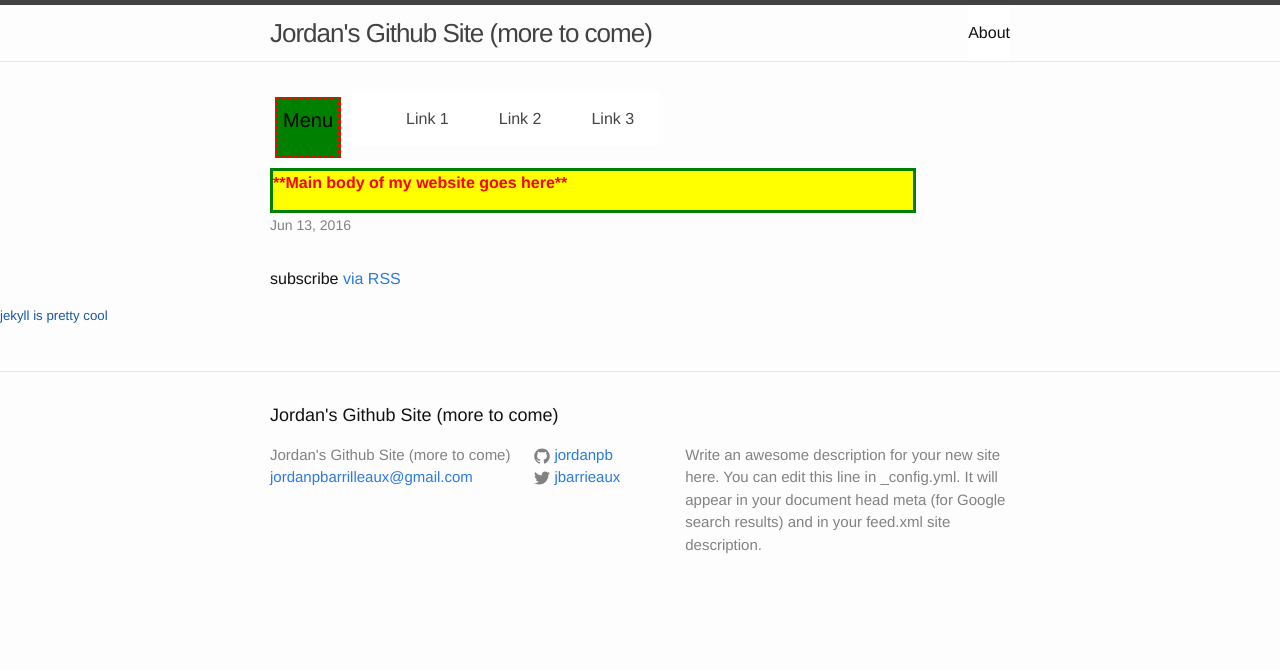
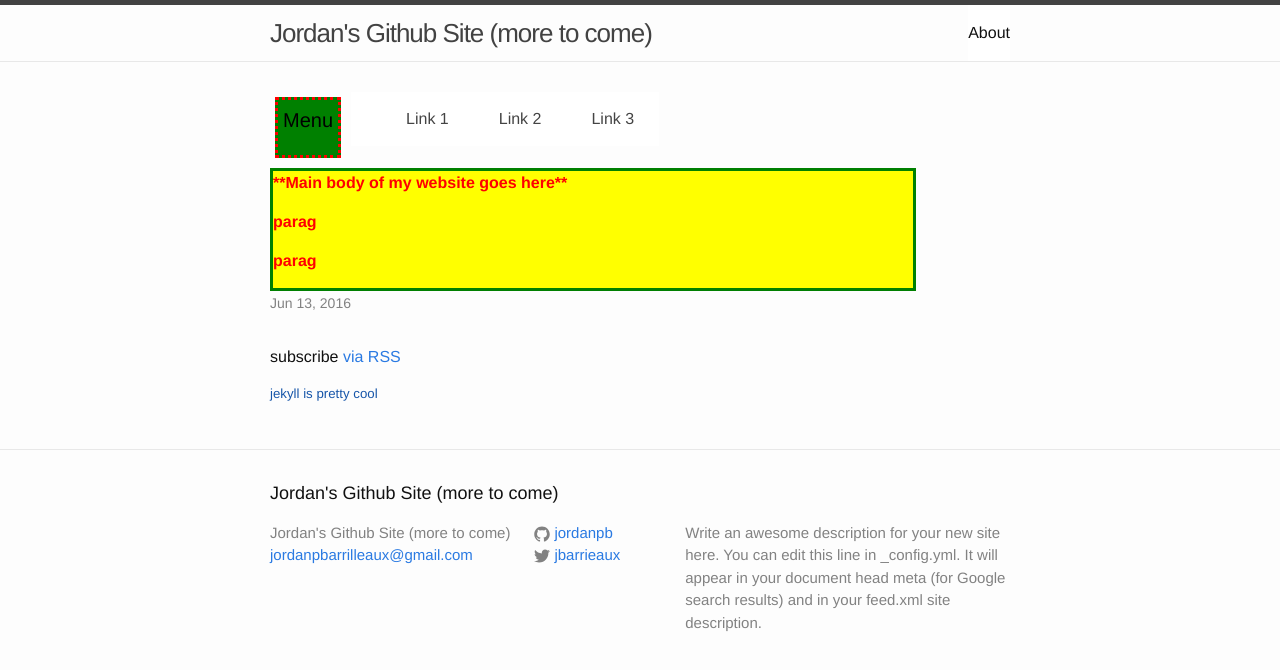
Before and after one commit to Jordanpb/codeacademyTest, a Jekyll site: the page built from index.html, in a window 1280 px wide. Shown: the top 670 px of the page. Built offline with Jekyll 4.4.1, drawn with Linux system fonts in a browser that asks for light colours.

Commit message:
Update index.html

```diff
--- a/index.html
+++ b/index.html
@@ -40,7 +40,11 @@ layout: default
 </nav>
    <!--borrowed NAV BAR Drop Down STOP-->
 
-   <dic class="divMain"><p>**Main body of my website goes here**</p></div>
+   <div class="divMain">
+    <p>**Main body of my website goes here**</p>
+    <p>parag</p>
+    <p>parag</p>
+   </div>
 
   <ul class="post-list">
     {% for post in site.posts %}
```
